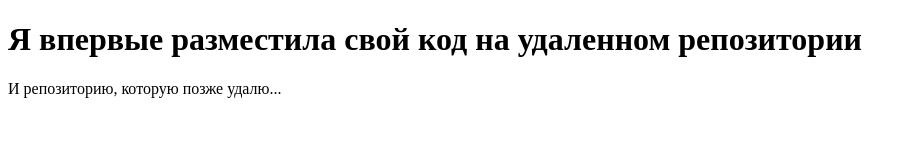
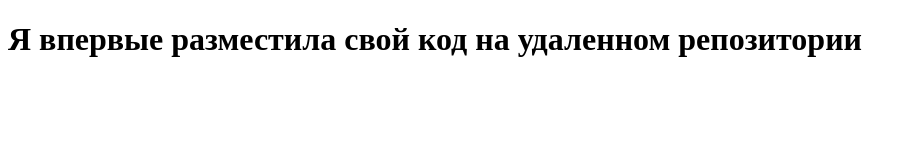
Before and after one commit to moltavok/testrepo, a plain HTML site: page index.html in a window 1280 px wide. Shown: the whole page, without its empty margins (0-916 px from the left). Drawn offline with Linux system fonts and the light colour scheme.

Commit message:
Revert "ошибочный коммент"
This reverts commit db76b0aa681b0a05a6907cf3bba6db1050849438.

```diff
--- a/index.html
+++ b/index.html
@@ -7,6 +7,5 @@
 </head>
 <body>
     <h1>Я впервые разместила свой код на удаленном репозитории</h1>
-    <p>И репозиторию, которую позже удалю...</p>
 </body>
 </html>
```
